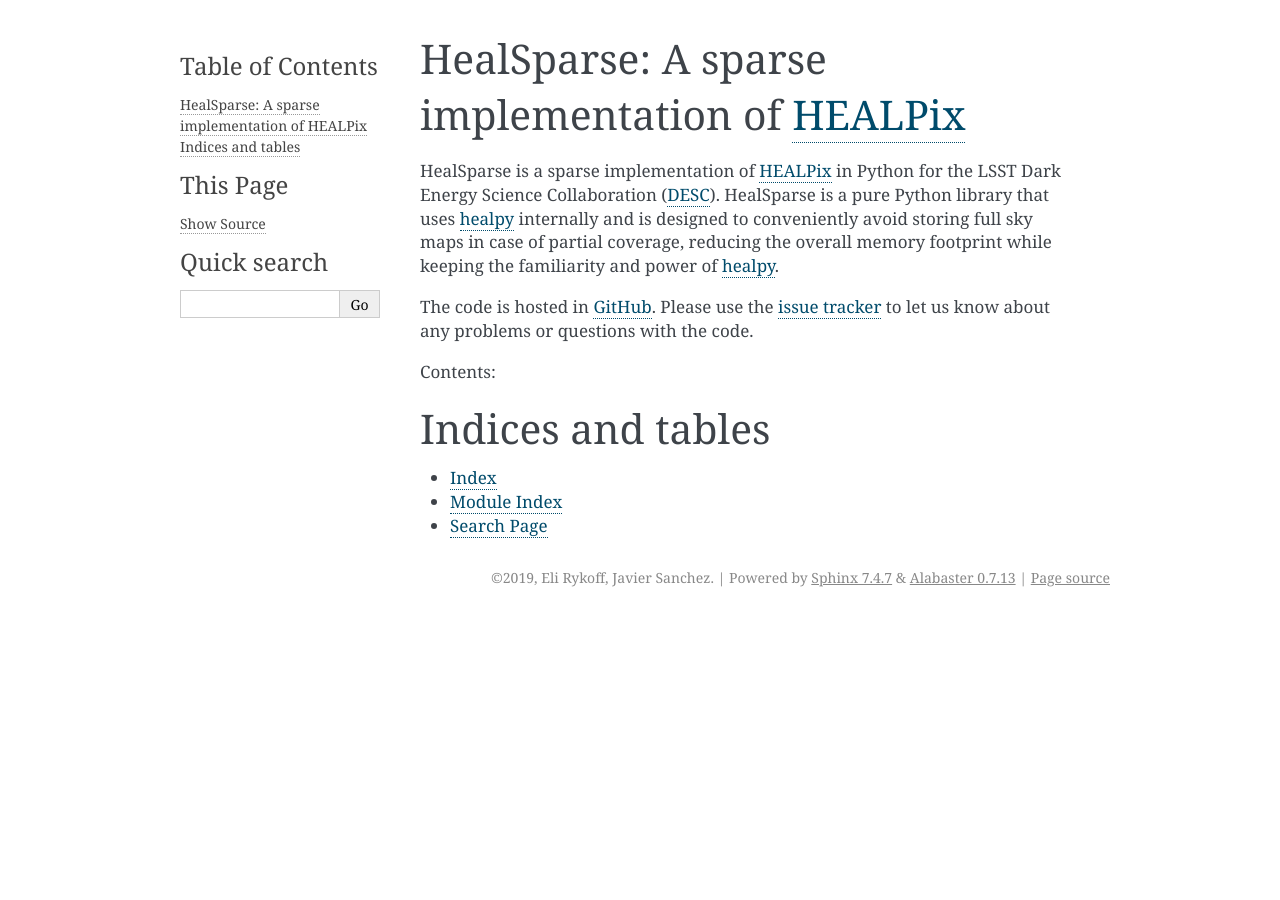
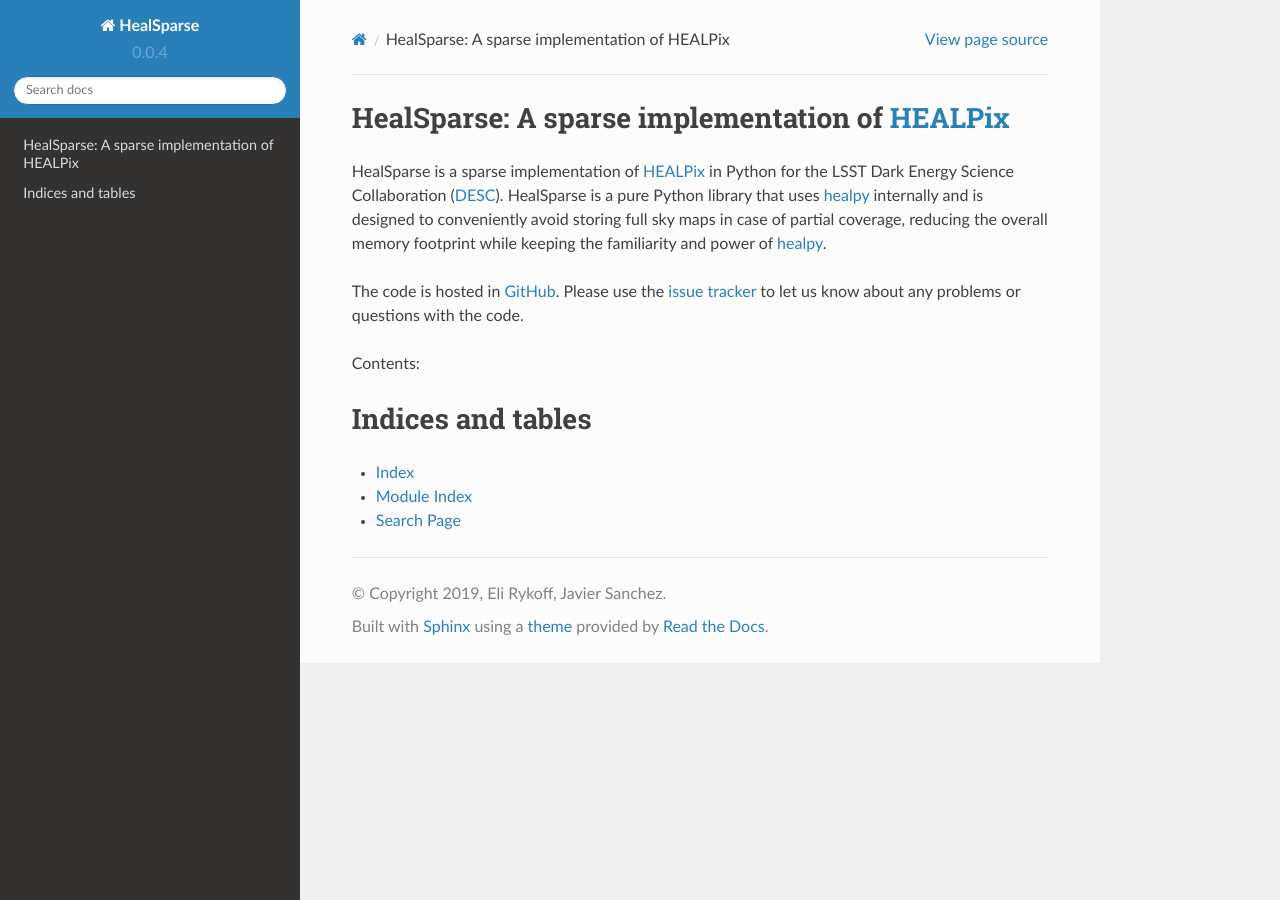
Before and after one commit to LSSTDESC/healsparse, a Sphinx documentation site: the page built from docs/index.rst, in a window 1280 px wide. Built offline with Sphinx 7.4.7 and the Read the Docs theme 2.0.0, drawn with Linux system fonts in a browser that asks for light colours.

Commit message:
Fixed conf.py

```diff
--- a/docs/conf.py
+++ b/docs/conf.py
@@ -30,7 +30,7 @@
 # extensions coming with Sphinx (named 'sphinx.ext.*') or your custom
 # ones.
 extensions = [
-    'sphinx.ext.autodoc',
+    'sphinx.ext.autodoc', 'recommonmark',
 ]
 
 # Add any paths that contain templates here, relative to this directory.
@@ -111,7 +111,7 @@
 
 # The theme to use for HTML and HTML Help pages.  See the documentation for
 # a list of builtin themes.
-html_theme = 'alabaster'
+html_theme = 'sphinx_rtd_theme'
 
 # Theme options are theme-specific and customize the look and feel of a theme
 # further.  For a list of options available for each theme, see the
```
